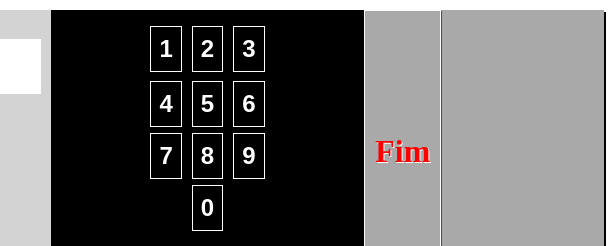
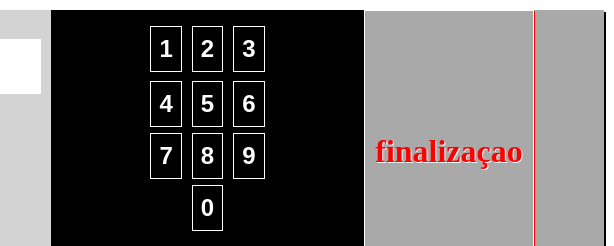
Before and after one commit to Alexandre0008/AMS2022, a plain HTML site: page index.html in a window 1280 px wide. Shown: the top 246 px of the page, 666-1280 px from the left. Drawn offline with Linux system fonts and the light colour scheme.

Commit message:
Update index.html

```diff
--- a/index.html
+++ b/index.html
@@ -63,7 +63,7 @@
 
         <div class="fim">
             <h1>
-                Fim
+                finalizaçao
             </h1>
         </div>
 
```
